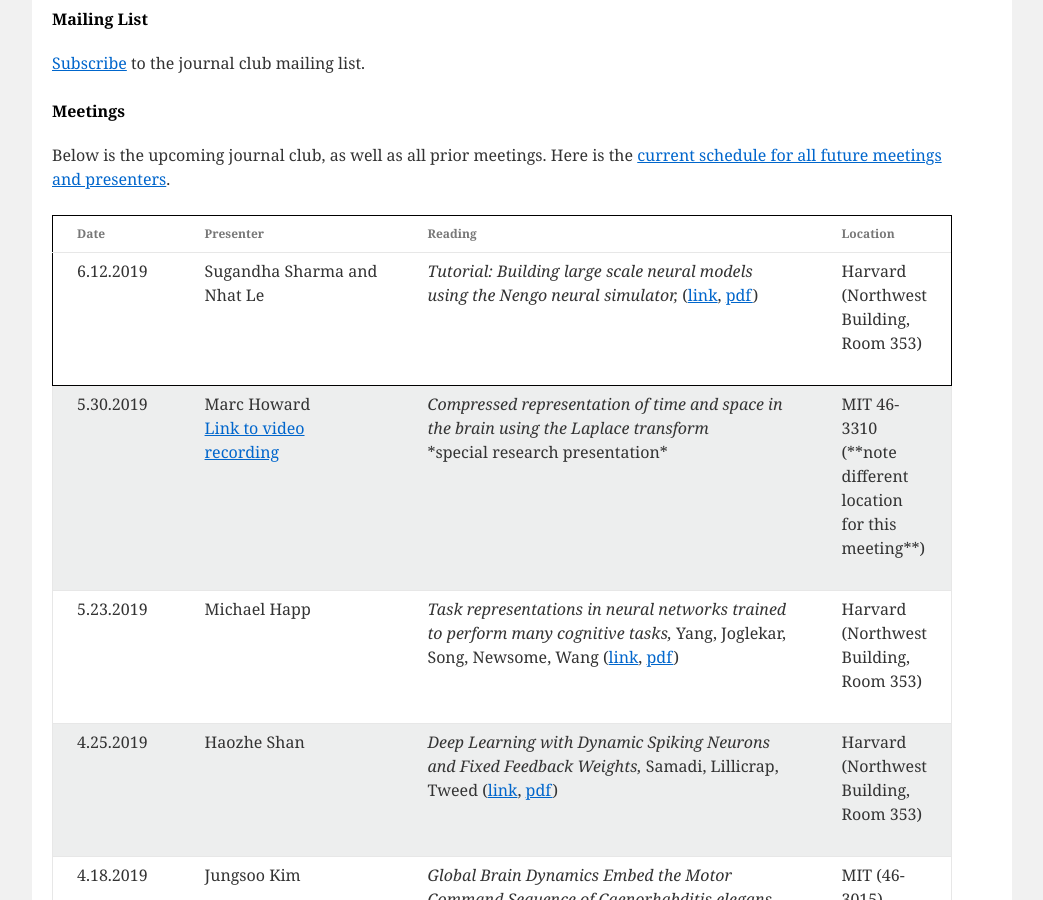
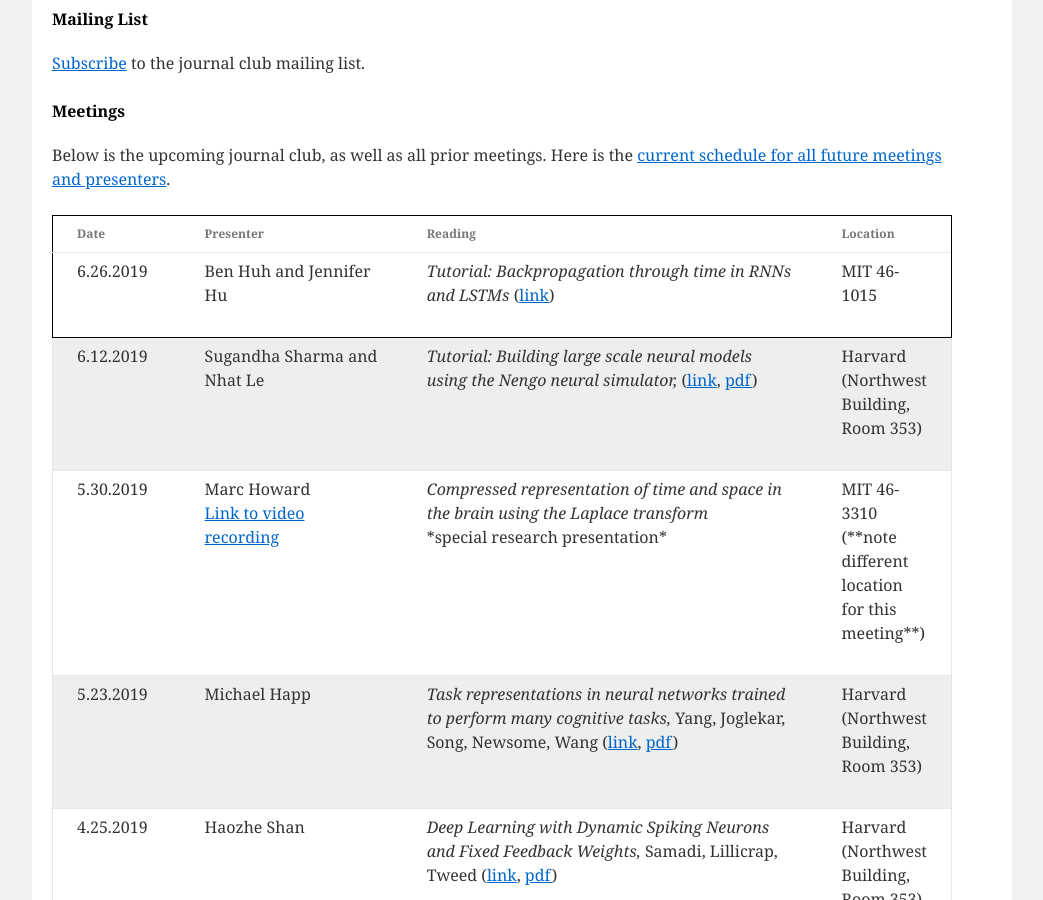
Before and after one commit to compneurojc/compneurojc.github.io, a Jekyll site: the page built from index.html, in a window 1280 px wide and 900 px high, scrolled down 631 px. Shown: the whole window, without its empty margins (118-1161 px from the left). Built offline with Jekyll 4.4.1, drawn with Linux system fonts in a browser that asks for light colours.

Commit message:
June 26 tutorial

```diff
--- a/_data/meeting_info.yml
+++ b/_data/meeting_info.yml
@@ -1,3 +1,11 @@
+- presenter: Ben Huh and Jennifer Hu
+  date: 6.26.2019
+  paper: "Tutorial: Backpropagation through time in RNNs and LSTMs"
+  url: "https://github.com/compneurojc/compneurojc.github.io/wiki/Tutorials#backpropagation-through-time-in-recurrent-neural-networks-vanilla-rnns--lstms"
+  pdf: "None"
+  authors: ""
+  location: "MIT 46-1015"
+
 - presenter: Sugandha Sharma and Nhat Le
   date: 6.12.2019
   paper: "Tutorial: Building large scale neural models using the Nengo neural simulator"
```
